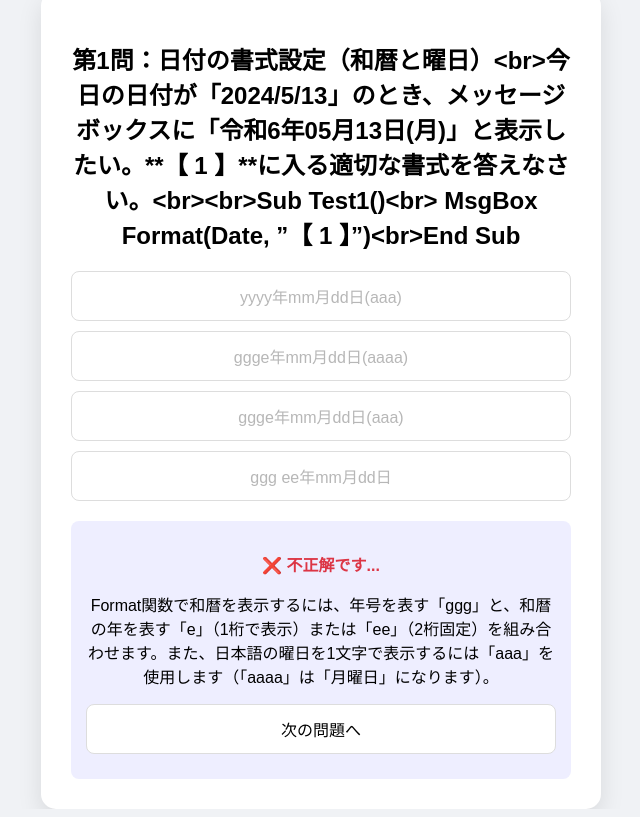
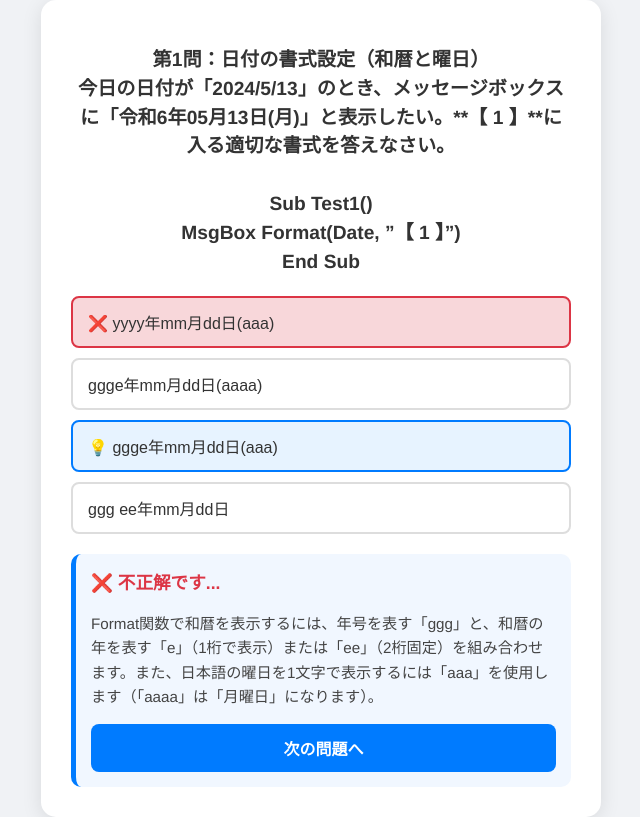
Before and after one commit to seki623/4Quiz_v1, a plain HTML site: page index.html in a window 1280 px wide. Both pictures are taken after a click on the button "yyyy年mm月dd日(aaa)". Shown: the whole page, without its empty margins (319-959 px from the left). Drawn offline with Linux system fonts and the light colour scheme.

Commit message:
Add files via upload

```diff
--- a/index.html
+++ b/index.html
@@ -2,24 +2,104 @@
 <html lang="ja">
 <head>
     <meta charset="UTF-8">
-    <title>資格学習アプリ</title>
+    <meta name="viewport" content="width=device-width, initial-scale=1.0">
+    <title>100問クイズアプリ</title>
     <style>
-        body { font-family: sans-serif; background: #f0f2f5; display: flex; justify-content: center; align-items: center; height: 100vh; margin: 0; }
-        #quiz-container { background: white; padding: 30px; border-radius: 15px; box-shadow: 0 10px 25px rgba(0,0,0,0.1); width: 90%; max-width: 500px; text-align: center; }
-        button { display: block; width: 100%; padding: 12px; margin: 10px 0; border: 1px solid #ddd; border-radius: 8px; cursor: pointer; font-size: 16px; background: #fff; transition: 0.2s; }
-        button:hover { background: #e7f3ff; border-color: #007bff; }
+        body {
+            font-family: 'Helvetica Neue', Arial, sans-serif;
+            background-color: #f0f2f5;
+            display: flex;
+            justify-content: center;
+            align-items: center;
+            min-height: 100vh;
+            margin: 0;
+        }
+        #quiz-container {
+            background-color: white;
+            padding: 30px;
+            border-radius: 15px;
+            box-shadow: 0 4px 20px rgba(0,0,0,0.1);
+            width: 90%;
+            max-width: 500px;
+            text-align: center;
+        }
+        h2 {
+            font-size: 1.2rem;
+            color: #333;
+            line-height: 1.5;
+            margin-bottom: 20px;
+        }
+        #choices {
+            display: flex;
+            flex-direction: column;
+            gap: 10px;
+        }
+        button {
+            padding: 12px 15px;
+            font-size: 1rem;
+            cursor: pointer;
+            border: 2px solid #ddd;
+            border-radius: 8px;
+            background-color: #fff;
+            transition: all 0.2s;
+            text-align: left;
+        }
+        button:hover:not(:disabled) {
+            background-color: #f8f9fa;
+            border-color: #bbb;
+        }
+        button:disabled {
+            cursor: default;
+            color: #333;
+        }
+        /* 解説エリアのスタイル */
+        #explanation-container {
+            margin-top: 20px;
+            padding: 15px;
+            background-color: #f1f7ff;
+            border-radius: 10px;
+            border-left: 5px solid #007bff;
+            text-align: left;
+        }
+        #result-text {
+            font-weight: bold;
+            font-size: 1.1rem;
+            margin-top: 0;
+        }
+        #explanation-text {
+            font-size: 0.95rem;
+            line-height: 1.6;
+            color: #444;
+        }
+        #next-btn {
+            display: block;
+            width: 100%;
+            margin-top: 15px;
+            background-color: #007bff;
+            color: white;
+            border: none;
+            text-align: center;
+            font-weight: bold;
+        }
+        #next-btn:hover {
+            background-color: #0056b3;
+        }
     </style>
 </head>
 <body>
-    <div id="quiz-container">
-        <h2 id="question">読み込み中...</h2>
-        <div id="choices"></div>
-        <div id="explanation-container" style="display:none; margin-top:20px; padding:15px; background:#eef; border-radius:8px;">
-        <p id="result-text" style="font-weight:bold;"></p>
+
+<div id="quiz-container">
+    <h2 id="question">クイズを読み込み中...</h2>
+    <div id="choices"></div>
+
+    <!-- 解説用エリア（初期状態は非表示） -->
+    <div id="explanation-container" style="display:none;">
+        <p id="result-text"></p>
         <p id="explanation-text"></p>
         <button id="next-btn" onclick="nextQuestion()">次の問題へ</button>
     </div>
 </div>
-    <script src="script.js"></script>
+
+<script src="script.js"></script>
 </body>
 </html>
--- a/script.js
+++ b/script.js
@@ -9,67 +9,80 @@ fetch('questions.json')
         showQuestion();
     })
     .catch(error => {
-        console.error("データの読み込みに失敗しましたわ:", error);
-        document.getElementById("question").textContent = "データの読み込みに失敗しました。";
+        console.error("読み込みエラー:", error);
+        document.getElementById("question").textContent = "データの読み込みに失敗しましたわ。";
     });
 
 // 2. 問題を表示する
 function showQuestion() {
-    // 解説エリアを隠す
-    const expContainer = document.getElementById("explanation-container");
-    if (expContainer) expContainer.style.display = "none";
+    // 前回の解説を隠す
+    document.getElementById("explanation-container").style.display = "none";
 
     const data = quizData[currentIdx];
-    document.getElementById("question").textContent = data.q;
+    // innerHTMLにすることでスプシの <br> を有効化します
+    document.getElementById("question").innerHTML = data.q;
 
     const choicesDiv = document.getElementById("choices");
     choicesDiv.innerHTML = "";
 
-    // スプレッドシートの形式に合わせて a0, a1, a2, a3 を配列にまとめます
     const choices = [data.a0, data.a1, data.a2, data.a3];
 
     choices.forEach((choice, i) => {
         const btn = document.createElement("button");
-        btn.textContent = choice;
+        btn.innerHTML = choice; // 選択肢内の改行等にも対応
         btn.onclick = () => checkAnswer(i);
         choicesDiv.appendChild(btn);
     });
 }
 
-// 3. 正解判定と解説の表示
+// 3. 正解判定と視覚演出
 function checkAnswer(idx) {
     const data = quizData[currentIdx];
+    const buttons = document.querySelectorAll("#choices button");
     const expContainer = document.getElementById("explanation-container");
     const resultText = document.getElementById("result-text");
     const expText = document.getElementById("explanation-text");
 
-    // 全ての選択肢ボタンを無効化（解説中に何度も押せないようにします）
-    const buttons = document.querySelectorAll("#choices button");
+    // 全ボタンを無効化
     buttons.forEach(btn => btn.disabled = true);
 
-    // 正誤判定
-    if (idx === parseInt(data.correct)) {
+    const selectedButton = buttons[idx];
+    const correctIdx = parseInt(data.correct);
+
+    if (idx === correctIdx) {
+        // 正解の演出
+        selectedButton.style.backgroundColor = "#d4edda";
+        selectedButton.style.borderColor = "#28a745";
+        selectedButton.innerHTML = "⭕ " + selectedButton.innerHTML;
         resultText.textContent = "⭕ 正解ですわ！";
-        resultText.style.color = "#28a745"; // 清潔感のある緑色
+        resultText.style.color = "#28a745";
     } else {
+        // 不正解の演出
+        selectedButton.style.backgroundColor = "#f8d7da";
+        selectedButton.style.borderColor = "#dc3545";
+        selectedButton.innerHTML = "❌ " + selectedButton.innerHTML;
+
+        // 正解のボタンも教えてあげる
+        buttons[correctIdx].style.backgroundColor = "#e7f3ff";
+        buttons[correctIdx].style.borderColor = "#007bff";
+        buttons[correctIdx].innerHTML = "💡 " + buttons[correctIdx].innerHTML;
+
         resultText.textContent = "❌ 不正解です...";
-        resultText.style.color = "#dc3545"; // 警告の赤色
+        resultText.style.color = "#dc3545";
     }
 
-    // 解説文を表示（JSONのexplanationキーを読み込みます）
-    expText.textContent = data.explanation;
+    // 解説を表示
+    expText.innerHTML = data.explanation;
     expContainer.style.display = "block";
 }
 
-// 4. 次の問題へ進む（「次の問題へ」ボタンから呼ばれます）
+// 4. 次の問題へ
 function nextQuestion() {
     currentIdx++;
-
-    // 全問終了したら最初に戻る（または終了メッセージを出す）
     if (currentIdx < quizData.length) {
         showQuestion();
     } else {
-        alert("全問終了しましたわ！最初からやり直します。");
+        alert("全問終了しましたわ！最初に戻ります。");
         currentIdx = 0;
         showQuestion();
     }
```
